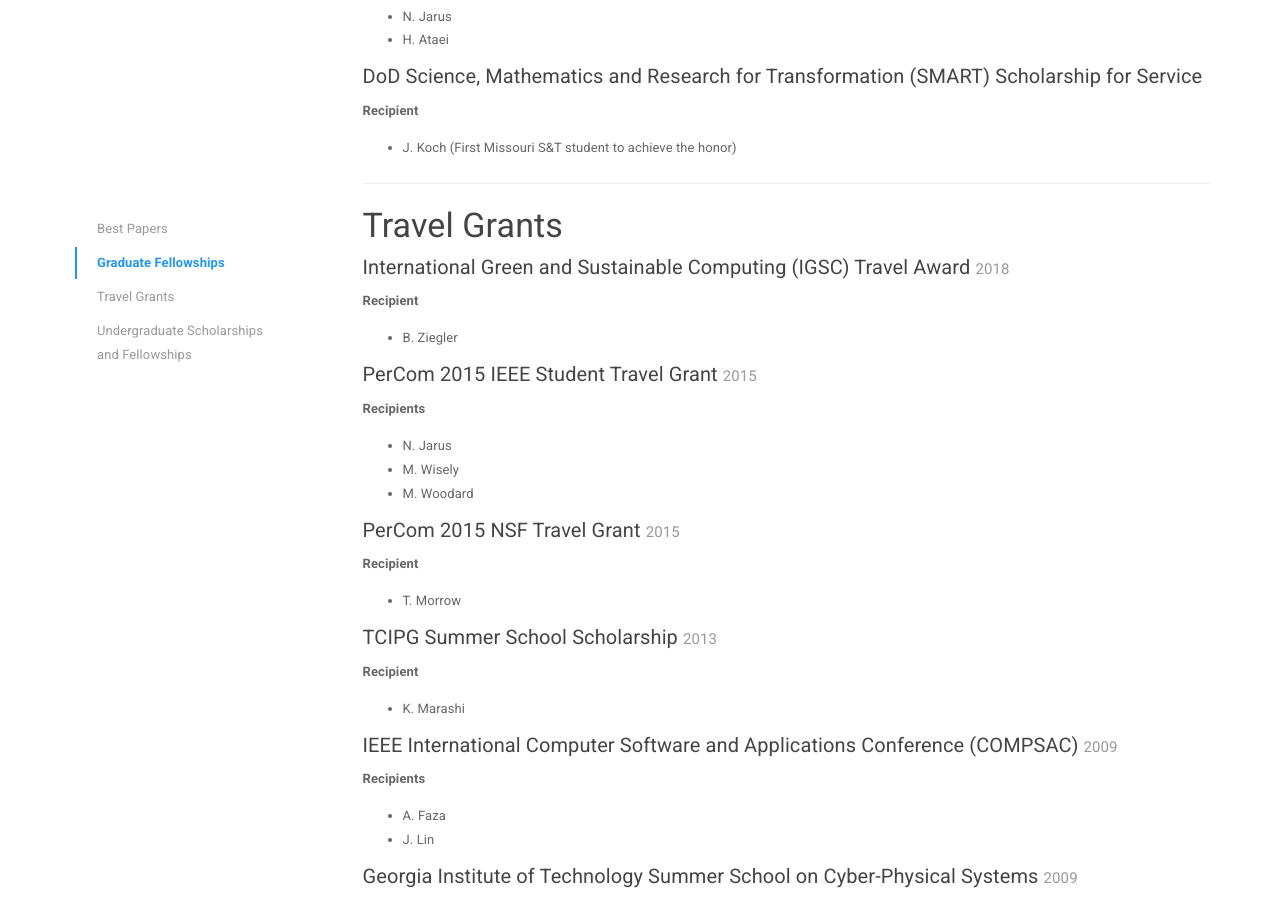
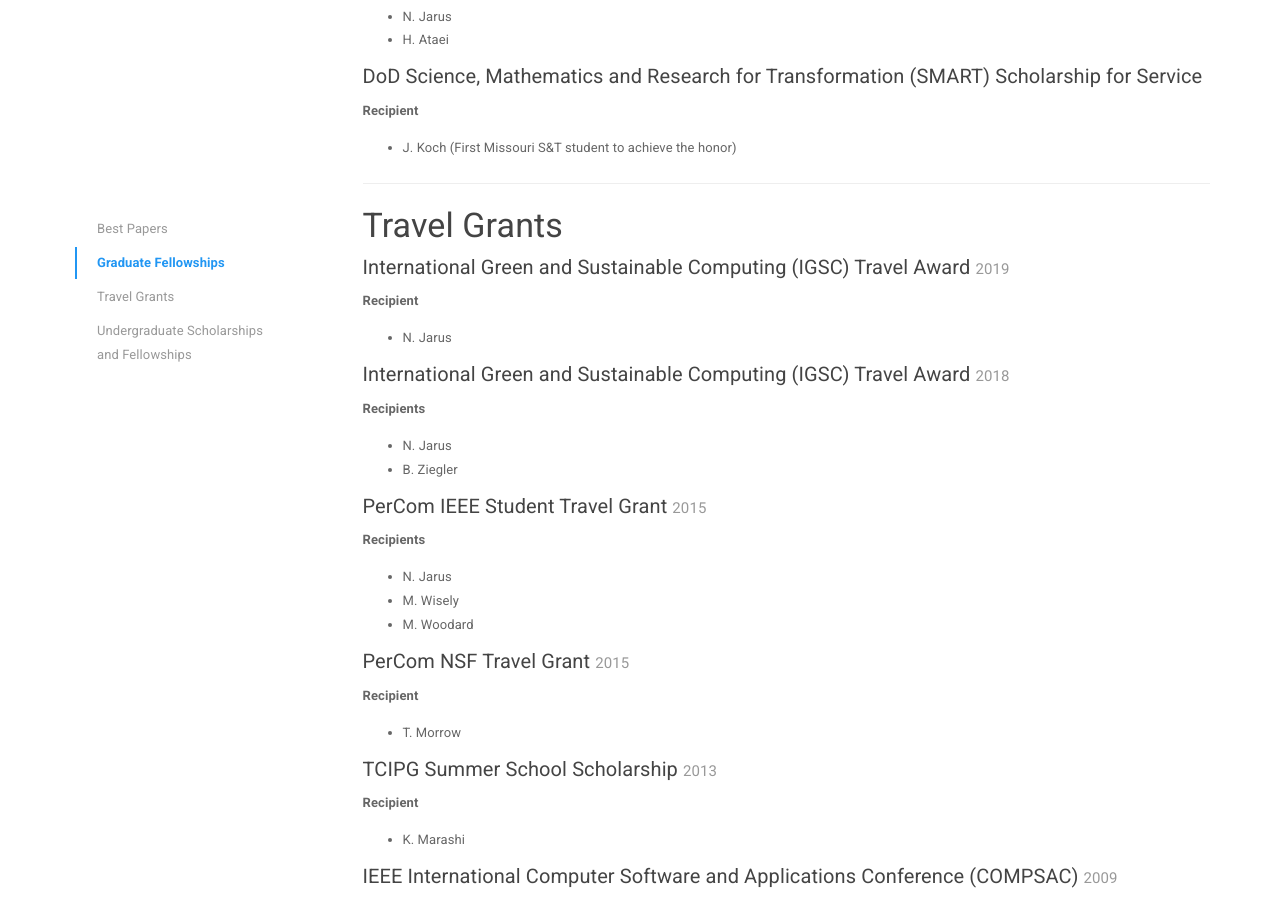
Before and after one commit to sendecomp/sendecomp-website, a Jekyll site: the page built from student-awards.html, in a window 1280 px wide and 900 px high, scrolled down 1540 px. Built offline with Jekyll 4.4.1, drawn with Linux system fonts in a browser that asks for light colours.

Commit message:
Update travel grants

```diff
--- a/_data/awards.yml
+++ b/_data/awards.yml
@@ -156,18 +156,25 @@
   bibkey: AlS16
 
 - name: "International Green and Sustainable Computing (IGSC) Travel Award"
+  year: 2019
+  type: Travel Grants
+  people:
+    - name: N. Jarus
+
+- name: "International Green and Sustainable Computing (IGSC) Travel Award"
   year: 2018
   type: Travel Grants
   people:
+    - name: N. Jarus
     - name: "B. Ziegler"
 
-- name: "PerCom 2015 NSF Travel Grant"
+- name: "PerCom NSF Travel Grant"
   year: 2015
   type: Travel Grants
   people:
     - name: "T. Morrow"
 
-- name: "PerCom 2015 IEEE Student Travel Grant"
+- name: "PerCom IEEE Student Travel Grant"
   year: 2015
   type: Travel Grants
   people:
```
